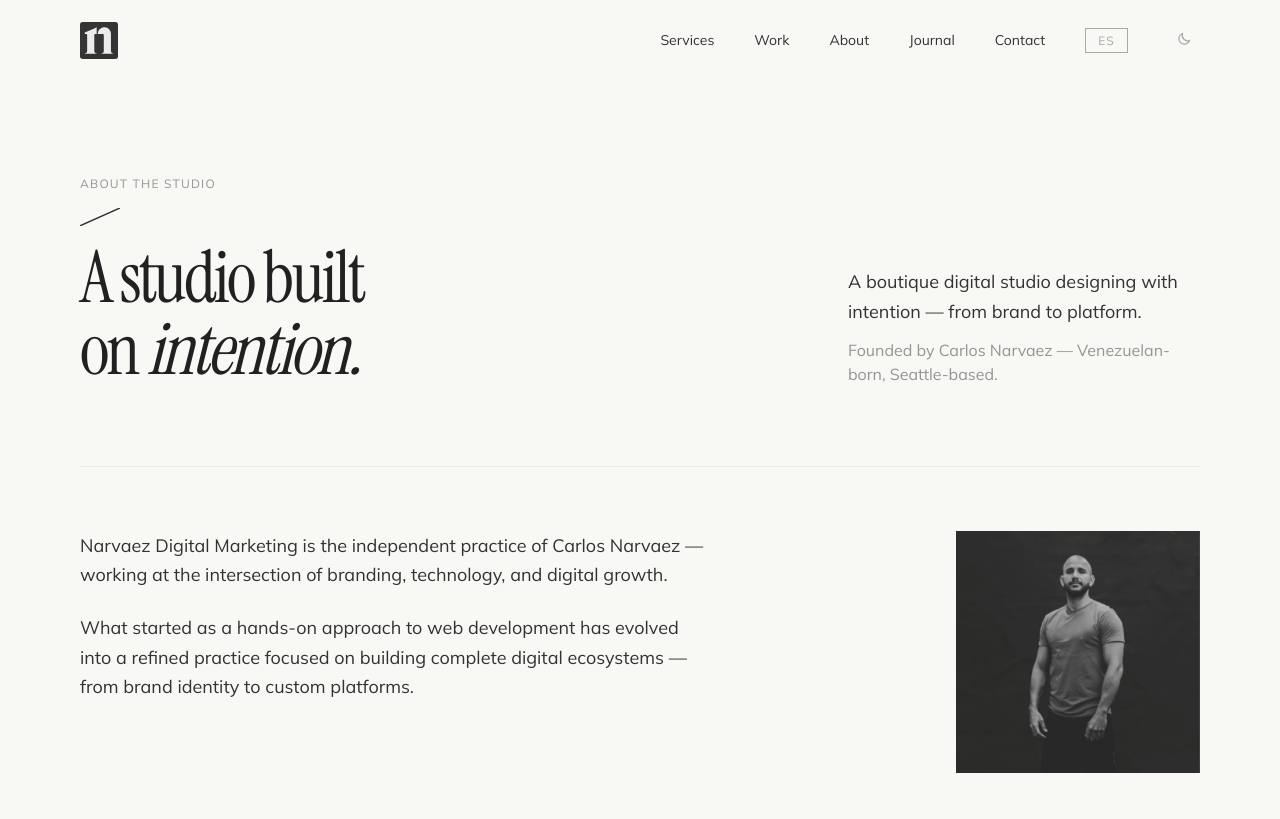
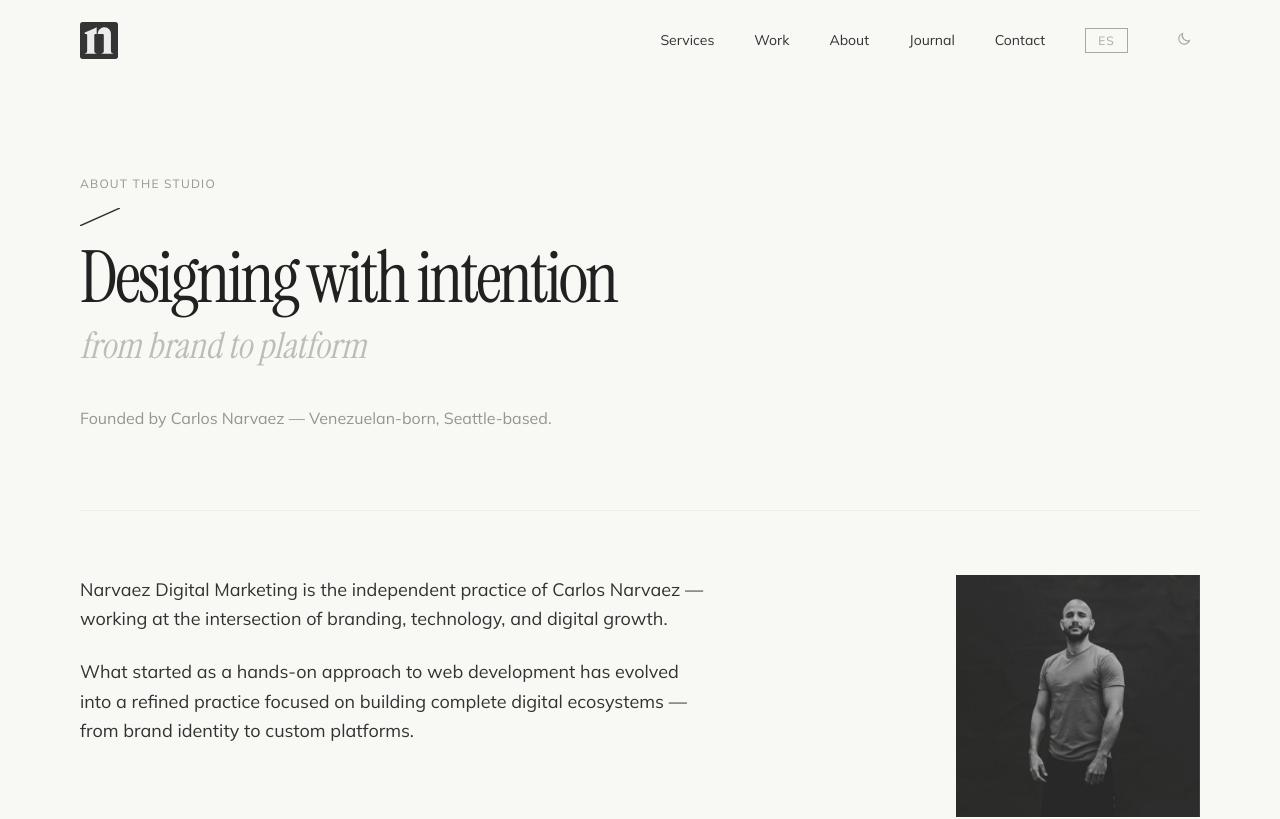
Before and after one commit to narvaezcarloscom/web-narvaez-carlos, a Next.js app: page /en/about in a window 1280 px wide. Shown: the top 819 px of the page. Built offline with nearby package versions, Linux system fonts and the light colour scheme.

Commit message:
feat: About hero — slogan as typographic hierarchy
"Designing with intention" large/dominant,
"from brand to platform" smaller/italic/whisper,
founder line below with breathing room.

Co-Authored-By: Claude Opus 4.6 (1M context) <noreply@anthropic.com>

```diff
--- a/src/app/[lang]/about/page.tsx
+++ b/src/app/[lang]/about/page.tsx
@@ -72,40 +72,22 @@ export default async function AboutPage({
       <section className="pt-16 md:pt-24 pb-16 md:pb-20">
         <Container>
           <div className="grid grid-cols-1 md:grid-cols-12 gap-8">
-            <div className="md:col-span-7">
+            <div className="md:col-span-8">
               <p className="text-xs uppercase tracking-widest text-graphite/50 mb-4">
                 {isEn ? "About the studio" : "Acerca del estudio"}
               </p>
               <DiagonalSlash className="text-graphite/20 mb-4" />
-              <h1 className="font-serif text-[2.75rem] sm:text-4xl md:text-5xl lg:text-6xl xl:text-7xl editorial-heading">
-                {isEn ? (
-                  <>
-                    A studio built
-                    <br />
-                    on <span className="italic">intention.</span>
-                  </>
-                ) : (
-                  <>
-                    Un estudio construido
-                    <br />
-                    con <span className="italic">intención.</span>
-                  </>
-                )}
+              <h1 className="font-serif text-[2.75rem] sm:text-4xl md:text-5xl lg:text-6xl xl:text-7xl editorial-heading text-charcoal">
+                {isEn ? "Designing with intention" : "Diseñando con intención"}
               </h1>
-            </div>
-            <div className="md:col-span-4 md:col-start-9 flex items-end">
-              <div>
-                <p className="text-graphite text-base md:text-lg leading-relaxed mb-3">
-                  {isEn
-                    ? "A boutique digital studio designing with intention — from brand to platform."
-                    : "Un estudio digital boutique que diseña con intención — de la marca a la plataforma."}
-                </p>
-                <p className="text-graphite/60 text-sm md:text-base">
-                  {isEn
-                    ? "Founded by Carlos Narvaez — Venezuelan-born, Seattle-based."
-                    : "Fundado por Carlos Narvaez — venezolano, basado en Seattle."}
-                </p>
-              </div>
+              <p className="font-serif text-graphite/40 text-xl sm:text-2xl md:text-3xl lg:text-4xl mt-2 md:mt-3 italic">
+                {isEn ? "from brand to platform" : "de la marca a la plataforma"}
+              </p>
+              <p className="text-graphite/50 text-sm md:text-base mt-8 md:mt-10">
+                {isEn
+                  ? "Founded by Carlos Narvaez — Venezuelan-born, Seattle-based."
+                  : "Fundado por Carlos Narvaez — venezolano, basado en Seattle."}
+              </p>
             </div>
           </div>
         </Container>
```
